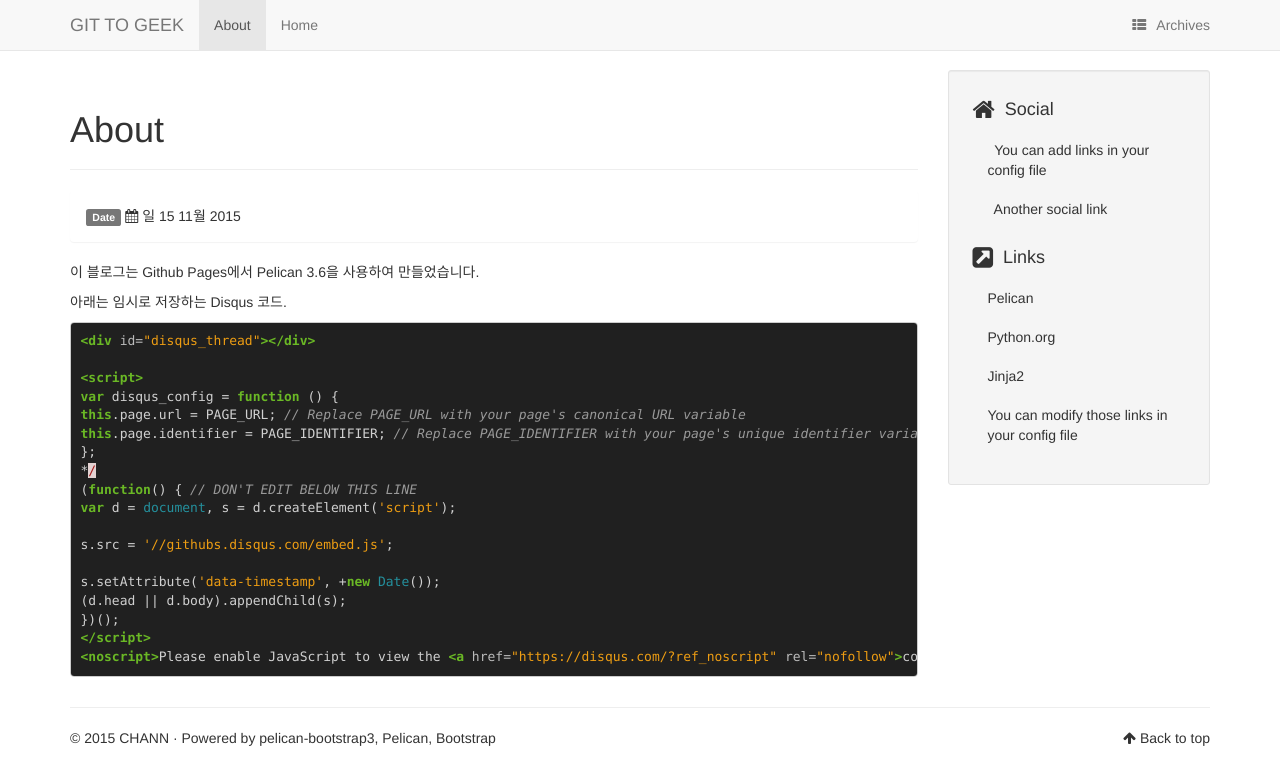
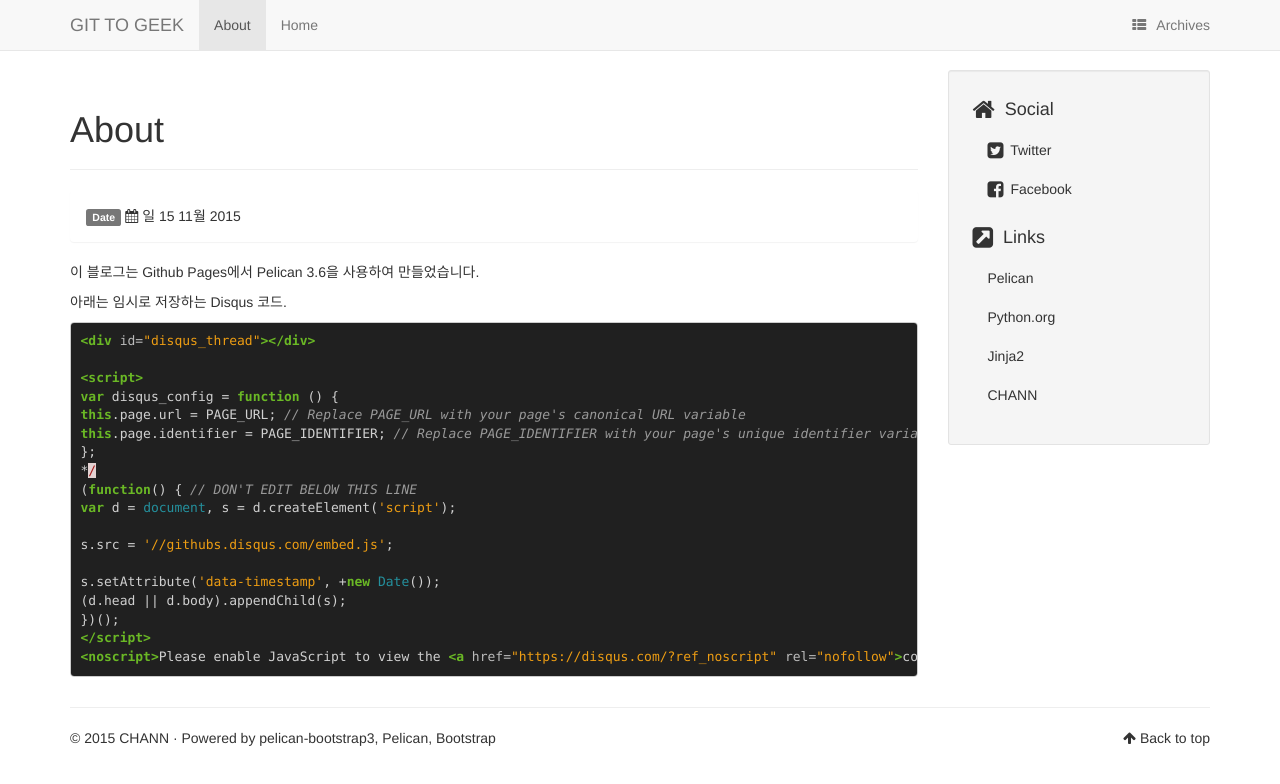
Before and after one commit to channprj/til-old, a plain HTML site: page about.html in a window 1280 px wide. Drawn offline with Linux system fonts and the light colour scheme.

Commit message:
fix : tiquesearch

```diff
--- a/about.html
+++ b/about.html
@@ -132,8 +132,8 @@ GIT TO GEEK            </a>
     <ul class="list-group list-group-flush">
             <li class="list-group-item"><h4><i class="fa fa-home fa-lg"></i><span class="icon-label">Social</span></h4>
               <ul class="list-group" id="social">
-                <li class="list-group-item"><a href="#"><i class="fa fa-you-can-add-links-in-your-config-file-square fa-lg"></i> You can add links in your config file</a></li>
-                <li class="list-group-item"><a href="#"><i class="fa fa-another-social-link-square fa-lg"></i> Another social link</a></li>
+                <li class="list-group-item"><a href="http://twitter.com/chann_kr"><i class="fa fa-twitter-square fa-lg"></i> Twitter</a></li>
+                <li class="list-group-item"><a href="http://fb.com/channprj"><i class="fa fa-facebook-square fa-lg"></i> Facebook</a></li>
               </ul>
             </li>
 
@@ -159,8 +159,8 @@ GIT TO GEEK            </a>
             </a>
         </li>
         <li class="list-group-item">
-            <a href="#" target="_blank">
-                You can modify those links in your config file
+            <a href="http://chann.kr" target="_blank">
+                CHANN
             </a>
         </li>
       </ul>
```
Also changed, not shown: author/chann.html (+4 -4 lines), category/about.html (+4 -4 lines), category/home.html (+4 -4 lines), my-first-post.html (+4 -4 lines), search.html (+4 -4 lines).
